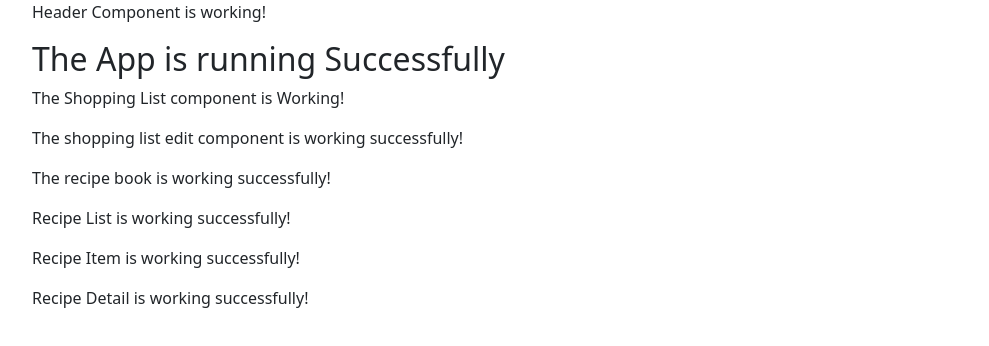
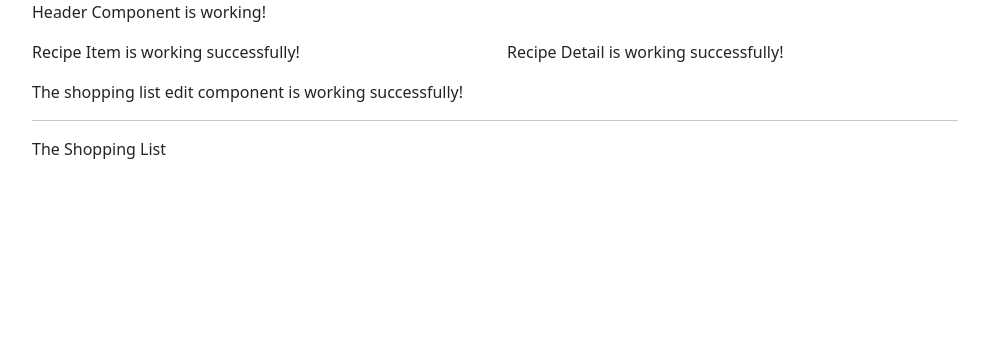
Before and after one commit to chrisobee/Recipe-Book-Angular, an Angular app: page / in a window 1280 px wide. Shown: the top 346 px of the page, without its empty margins (50-1039 px from the left). Built offline with nearby package versions, Linux system fonts and the light colour scheme.

Commit message:
Setup General Layout of App Features

```diff
--- a/src/app/app.component.html
+++ b/src/app/app.component.html
@@ -1,20 +1,5 @@
 <div class="container">
-  <div class="row">
-    <div class="col-md-12">
-      <app-header></app-header>
-    </div>
-  </div>
-  <div class="row">
-    <div class="col-md-12">
-      <h2>The App is running Successfully</h2>
-    </div>
-  </div>
-  <div class="row">
-    <div class="col-md-06">
-      <app-shopping-list></app-shopping-list>
-    </div>
-    <div class="col-md-06">
-      <app-recipe-book></app-recipe-book>
-    </div>
-  </div>
+  <app-header></app-header>
+  <app-recipe-book></app-recipe-book>
+  <app-shopping-list></app-shopping-list>
 </div>
--- a/src/app/recipe-book/recipe-book.component.html
+++ b/src/app/recipe-book/recipe-book.component.html
@@ -1,4 +1,8 @@
-<p>The recipe book is working successfully!</p>
-<app-recipe-list></app-recipe-list>
-<app-recipe-item></app-recipe-item>
-<app-recipe-detail></app-recipe-detail>
+<div class="row">
+    <div class="col-md-5">
+        <app-recipe-list></app-recipe-list>
+    </div>
+    <div class="col-md-7">
+        <app-recipe-detail></app-recipe-detail>
+    </div>
+</div>
--- a/src/app/recipe-book/recipe-list/recipe-list.component.html
+++ b/src/app/recipe-book/recipe-list/recipe-list.component.html
@@ -1 +1 @@
-<p>Recipe List is working successfully!</p>
+<app-recipe-item></app-recipe-item>
--- a/src/app/shopping-list/shopping-list.component.html
+++ b/src/app/shopping-list/shopping-list.component.html
@@ -1,2 +1,7 @@
-<p>The Shopping List component is Working!</p>
-<app-shopping-list-edit></app-shopping-list-edit>
+<div class="row">
+    <div class="col-md-10">
+        <app-shopping-list-edit></app-shopping-list-edit>
+        <hr />
+        <p>The Shopping List</p>
+    </div>
+</div>
```
